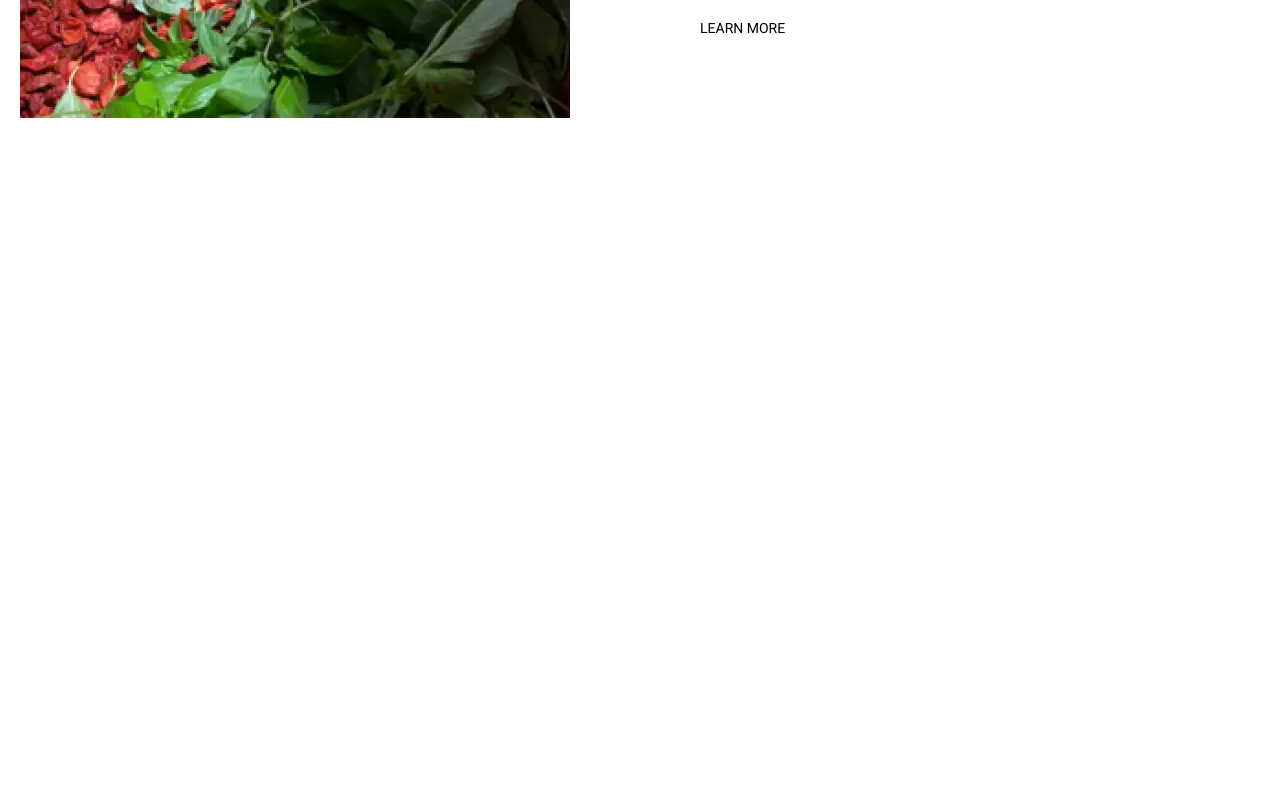
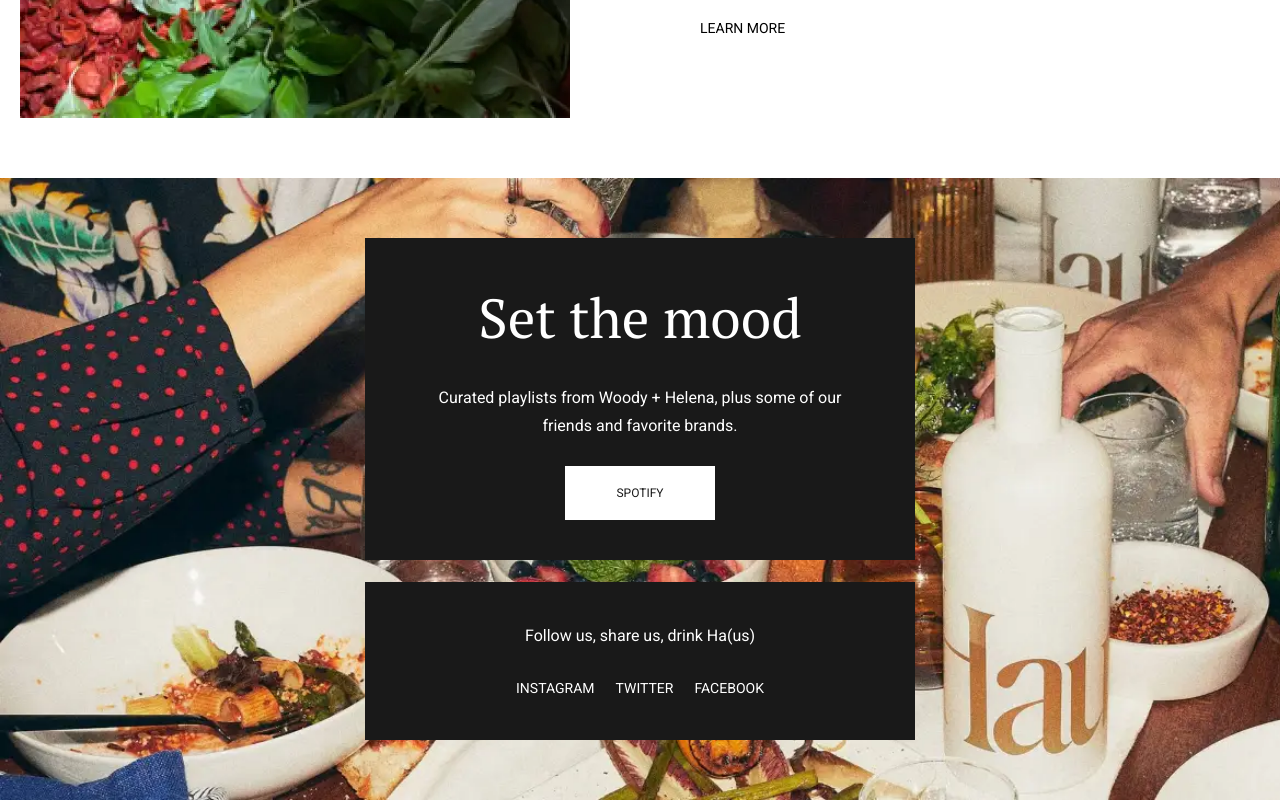
Before and after one commit to dromse/haus, a React (Vite) app: page / in a window 1280 px wide. Shown: the part 3686-4486 px from the top of the page. Before the commit the page ends 3864 px from the top, so only its background shows below. Built offline with nearby package versions, Linux system fonts and the light colour scheme; no server answers.

Commit message:
add follow us block

```diff
--- a/src/App.tsx
+++ b/src/App.tsx
@@ -10,6 +10,7 @@ import { Testimonials } from "./blocks/Testimonials";
 import Divider from "./components/Divider";
 import Container from "./components/Container";
 import WhyChooseUs from "./blocks/WhyChooseUs";
+import FollowUs from "./blocks/FollowUs";
 
 const Wrapper = styled.div`
   margin: 0 auto;
@@ -37,6 +38,8 @@ function App() {
       <Container>
         <WhyChooseUs />
       </Container>
+
+      <FollowUs />
     </Wrapper>
   );
 }
--- /dev/null
+++ b/src/blocks/FollowUs.tsx
@@ -0,0 +1,117 @@
+import styled from "styled-components";
+import Container from "../components/Container";
+import { LinkUnderline } from "../components/LinkUnderline";
+import { COLOR } from "../values/colors";
+
+const Wrapper = styled.section`
+  background-image: url('/follow_us/follow-us.webp');
+  background-repeat: no-repeat;
+  background-size: cover;
+  color: white;
+  padding: 60px;
+
+  @media(max-width: 600px) {
+    padding: 20px;
+  }
+
+  @media(max-width: 500px) {
+    padding: 10px;
+  }
+`
+
+const Body = styled.div`
+  display: flex;
+  flex-direction: column;
+  max-width: 550px;
+  gap: 22px;
+`
+
+const BodyItem = styled.div`
+  background-color: ${COLOR.black};
+  display: flex;
+  flex-direction: column;
+  align-items: center;
+  padding: 40px 70px;
+  gap: 26px;
+  text-align: center;
+
+  @media(max-width: 500px) {
+    padding: 30px;
+  }
+`
+
+const Title = styled.h2`
+  font-family: "PT Serif", serif;
+  font-size: 55px;
+  line-height: 80px;
+
+  @media(max-width: 500px) {
+    font-size: 45px;
+    line-height: 45px;
+  }
+`
+
+const Subtitle = styled.p`
+  font-size: 16px;
+  line-height: 28px;
+`
+
+const Button = styled.a`
+  text-transform: uppercase;
+  word-spacing: 1px;
+  font-size: 12px;
+  background-color: ${COLOR.white};
+  color: ${COLOR.black};
+  padding: 20px 50px;
+  border: 1px solid ${COLOR.white};
+  transition: all 0.3s ease;
+  display: inline-block;
+  cursor: pointer;
+
+  &:hover {
+    background-color: ${COLOR.black};
+    color: ${COLOR.white};
+  }
+`;
+
+const Links = styled.div`
+  display: flex;
+  gap: 21px;
+`
+
+const MyContainer = styled(Container)`
+  @media(max-width: 1300px) {
+    display: flex;
+    justify-content: center;
+  }
+`
+
+function FollowUs() {
+  return (
+    <Wrapper>
+      <MyContainer>
+        <Body>
+          <BodyItem>
+            <Title>Set the mood</Title>
+            <Subtitle>Curated playlists from Woody + Helena, plus some of our friends and favorite brands.</Subtitle>
+            <Button>Spotify</Button>
+          </BodyItem>
+
+          <BodyItem>
+            <Subtitle>
+              Follow us, share us, drink Ha(us)
+            </Subtitle>
+
+            <Links>
+              <LinkUnderline href="instagram" theme="white">Instagram</LinkUnderline>
+              <LinkUnderline href="instagram" theme="white">Twitter</LinkUnderline>
+              <LinkUnderline href="instagram" theme="white">Facebook</LinkUnderline>
+            </Links>
+          </BodyItem>
+        </Body>
+      </MyContainer>
+    </Wrapper>
+  )
+}
+
+export default FollowUs;
--- a/src/blocks/IntroToAperitifs.tsx
+++ b/src/blocks/IntroToAperitifs.tsx
@@ -28,8 +28,8 @@ const Body = styled.div`
   text-wrap: balance;
 
   @media(max-width: 1440px) {
-    padding-left: 30px;
-    padding-right:  30px;
+    padding-left: 10px;
+    padding-right:  10px;
   }
 
   @media(max-width: 1095px) {
```
Also changed, not shown: src/blocks/SetTheMood.tsx (deleted, +0 -9 lines), public/follow_us/Rectangle.png (added), public/follow_us/follow-us.webp (added).
